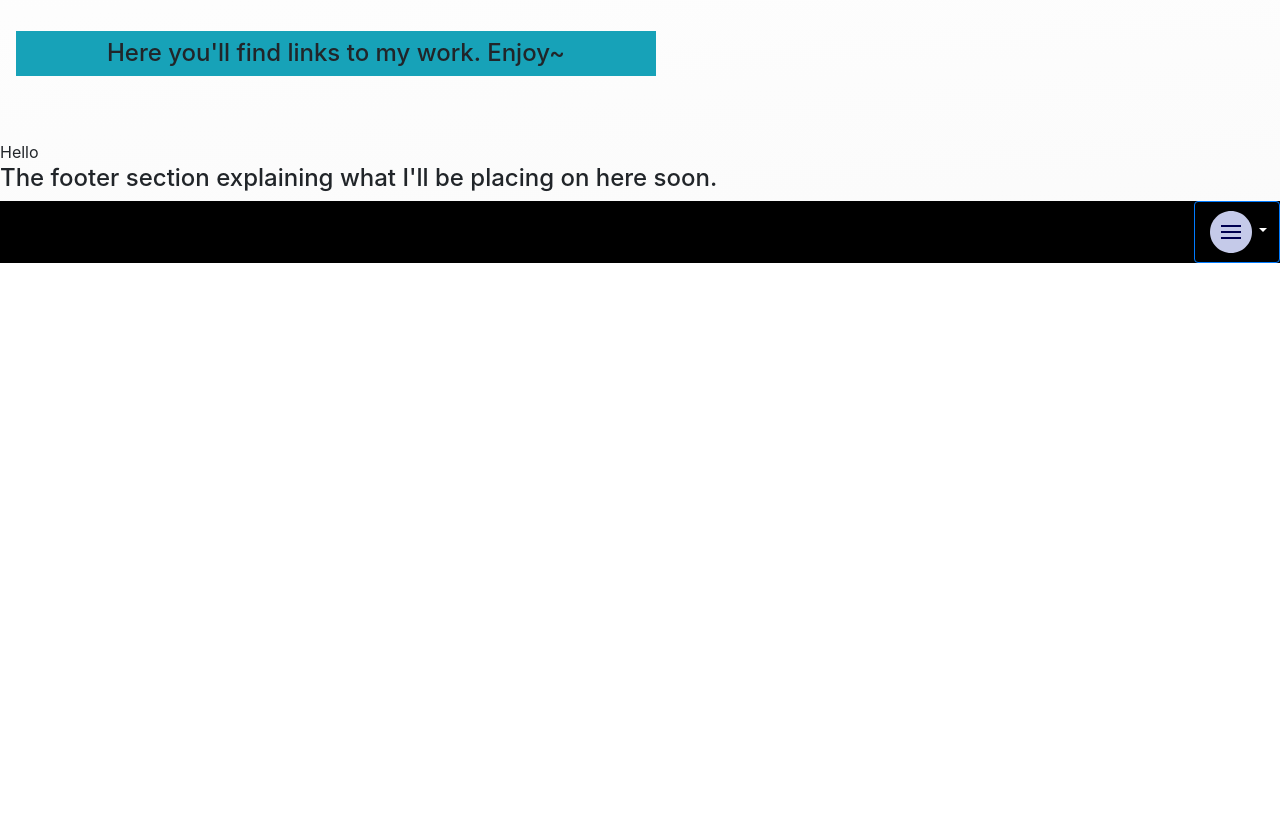
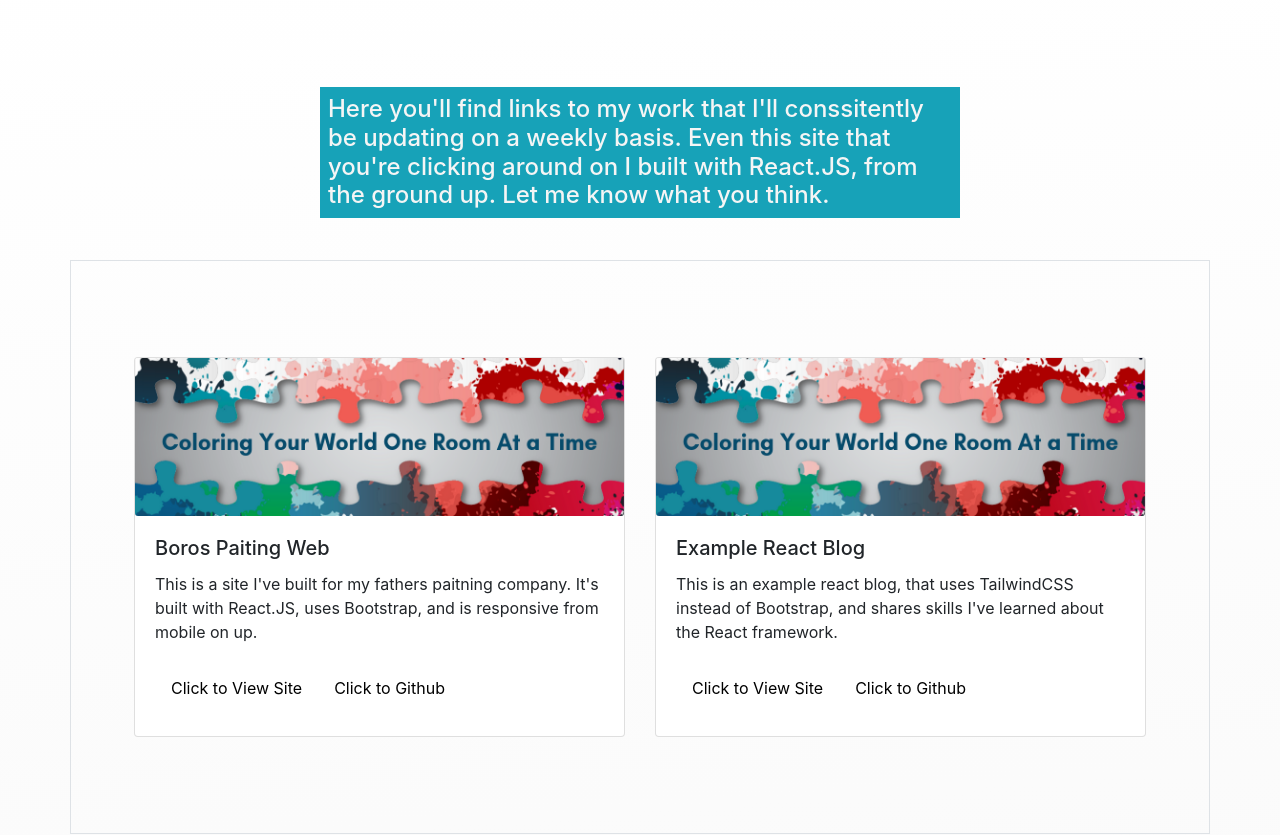
Before and after one commit to brianboros7/brian-boros-web, a React (Create React App) app: page /portfolio in a window 1280 px wide. Shown: the part 453-1288 px from the top of the page. Before the commit the page ends 800 px from the top, so only its background shows below. Built offline with nearby package versions, Linux system fonts and the light colour scheme.

Commit message:
added two work cards on portfolio page, and more top padding on home page

```diff
--- a/src/components/menu/style.scss
+++ b/src/components/menu/style.scss
@@ -18,3 +18,11 @@
     background-color: black;
     text-align: right;
 }
+.btn,.dropdown-toggle, .btnprimary:focus,
+.btn-primary:hover,
+.btn-primary:active,
+.btn-primary.active,
+.open .dropdown-toggle.btn-primary {
+ background-image: none;
+ background-color: none;
+}
--- a/src/pages/landing/Home.js
+++ b/src/pages/landing/Home.js
@@ -15,8 +15,8 @@ function Home() {
 				        by data
                     </h4>
                     <h5 className="py-2">
-                        Hi, I'm Brian Boros! i'm here to work with you
-				        too build, test, and learn how we can grow our accuracy
+                        Hi, I'm Brian Boros! I'm here to work with you
+				        to build, test, and learn how we can grow our accuracy
 				        with your go-to-market strategies.
                     </h5>
                 </Col>
--- a/src/pages/landing/style.scss
+++ b/src/pages/landing/style.scss
@@ -2,7 +2,7 @@
 
 .home-main {
     width: 100%;
-    padding: 2rem 0;
+    padding: 2.5rem 0;
 }
 .home-main-content {
     width: 100%;
@@ -30,10 +30,10 @@
     }
 }
 .home-main-image {
-    width: 99%;
+    width: 100%;
 
     @include media-breakpoint-up(xs) {
-        padding-top: 4.5rem;
+        padding-top: 5rem;
     }
 
     @include media-breakpoint-up(lg) {
--- a/src/pages/portfolio/PortfolioMain.js
+++ b/src/pages/portfolio/PortfolioMain.js
@@ -1,29 +1,28 @@
 import React from 'react';
 import portfolioMainImage from '../../assets/images/bsb-hireme.png';
-import {Container, Row} from 'react-bootstrap';
 import './style.scss';
 
 function PortfolioMain() {
 
     return(
-        <Container fluid className="portfolio-main">
-            <Row  className="portfolio-header-content">
+        <section fluid className="portfolio-main">
+            <div  className="portfolio-header-content">
                 <div className="portfolio-main-image">
                     <img src={portfolioMainImage} alt="" />
                 </div>
-                <section className="portfolio-main-content-container">
+                <div className="portfolio-main-content-container">
                     <h2 className="p-2">Or.... just my next gig !</h2>
 
-                    <div className="p-3 portfolio-main-content">
-                        <div>
-                            <h4 className="p-2 bg-info">
-                                Here you'll find links to my work. Enjoy~
-                            </h4>
-                        </div>
+                    <div className="portfolio-main-content">
+                        <h4 className="p-2 bg-info">
+                            Here you'll find links to my work that I'll conssitently be
+                            updating on a weekly basis. Even this site that you're clicking around on I built with React.JS,
+                            from the ground up. Let me know what you think.
+                        </h4>
                     </div>
-                </section>
-            </Row>
-        </Container>
+                </div>
+            </div>
+        </section>
     )
 }
 
--- a/src/pages/portfolio/PortfolioWork.js
+++ b/src/pages/portfolio/PortfolioWork.js
@@ -1,14 +1,50 @@
 import React from 'react';
+import { Card, Nav } from 'react-bootstrap';
+import {Container, Row, Col} from 'react-bootstrap';
+import borosPaintImage from '../../assets/images/boros-painting-header-banner.png';
 
 function PortfolioWork() {
 
     return(
-        <section>
-            <div>
-                <div>
-                    Hello
-                </div>
-            </div>
+        <section className="portfolio-work-container">
+            <Container className="portfolio-work-main border">
+                <Row className="portfolio-work-content">
+                    <Col xs={12} lg={6} className="portfolio-work-cards">
+                        <Card>
+                            <Card.Img  src={borosPaintImage}  alt="" />
+                            <Card.Body>
+                                <Card.Title>
+                                    Boros Paiting Web
+                                </Card.Title>
+                                <Card.Text>
+                                    This is a site I've built for my fathers paitning company.
+                                    It's built with React.JS, uses Bootstrap, and is responsive from mobile on up.
+                                </Card.Text>
+                                <Nav.Item href="" className="portfolio-work-link">Click to View Site</Nav.Item>
+                                <Nav.Item href="" className="portfolio-work-link">Click to Github</Nav.Item>
+                            </Card.Body>
+                        </Card>
+                    </Col>
+                    <Col xs={12} lg={6} className="portfolio-work-cards">
+                        <Card>
+                            <Card.Img src={borosPaintImage} alt="" />
+                            <Card.Body>
+                                <Card.Title>
+                                    Example React Blog
+                                </Card.Title>
+                                <Card.Text>
+                                    This is an example react blog,
+                                    that uses TailwindCSS instead of Bootstrap,
+                                    and shares skills I've learned about the React framework.
+                                </Card.Text>
+                                <Nav.Item href="" className="portfolio-work-link">Click to View Site</Nav.Item>
+                                <Nav.Item href="" className="portfolio-work-link">Click to Github</Nav.Item>
+                            </Card.Body>
+                        </Card>
+                    </Col>
+
+                </Row>
+            </Container>
         </section>
     )
 }
--- a/src/pages/portfolio/style.scss
+++ b/src/pages/portfolio/style.scss
@@ -7,15 +7,43 @@
     width: 100%;
     font-size: 4rem;
     text-align: center;
+    margin: 2rem 0;
 }
 .portfolio-main-content-container h2 {
     text-align: center;
 }
 .portfolio-main-content {
+    padding: 1rem;
+    margin: 2rem 0 0;
+    text-align: left;
+
+    @include media-breakpoint-up(lg) {
+        padding: 0 25%;
+        margin: 5rem 0 0;
+    }
+}
+.portfolio-main-content h4 {
+    color: whitesmoke;
     width: 100%;
-    text-align: center;
-    margin: 2.5rem 0;
+    display: inline-block;
+    padding: 2rem 3rem;
 }
-.portfolio-main-content div {
-    width: 40rem;
+
+.portfolio-work-main {
+    padding: 2rem;
 }
+.portfolio-work-content {
+    padding: 1rem;
+
+    @include media-breakpoint-up(lg) {
+        padding: 3rem;
+    }
+}
+.portfolio-work-cards {
+    padding: 1rem;
+}
+.portfolio-work-link {
+    display: inline-block;
+    padding: 1rem;
+    color: black;
+}
--- a/src/styles/App.scss
+++ b/src/styles/App.scss
@@ -1,4 +1,8 @@
 @import "~bootstrap/scss/bootstrap";
+
+body {
+    font-family: Arial, Helvetica, sans-serif
+}
 
 .App {
     background: rgba(255, 255, 255, 0.884);
```
Also changed, not shown: src/assets/images/boros-painting-header-banner.png (added).
